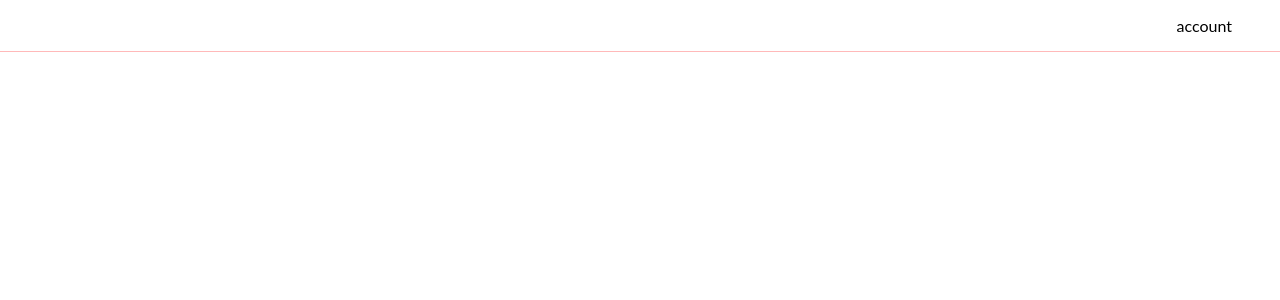
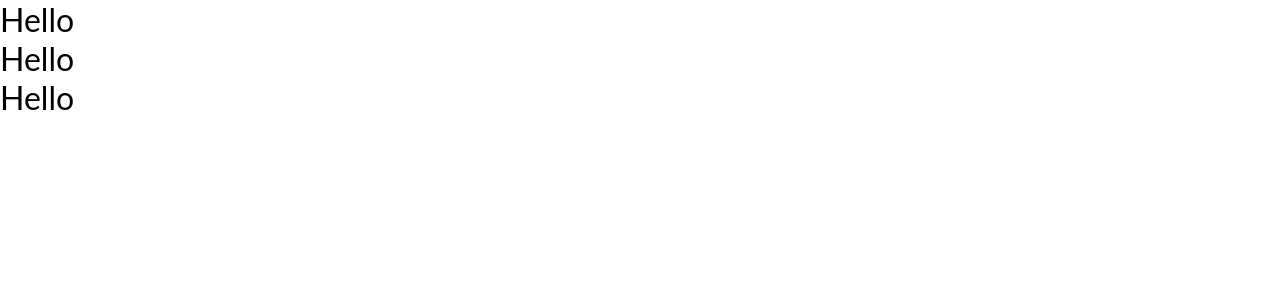
Before and after one commit to aadi-wadikar/mytypev2, a React (Vite) app: page / in a window 1280 px wide. Shown: the top 300 px of the page. Built offline with nearby package versions, Linux system fonts and the light colour scheme.

Commit message:
Revert "Added simple navigation bar"

```diff
--- a/src/App.tsx
+++ b/src/App.tsx
@@ -1,13 +1,9 @@
-import Navbar from "./comps/Navbar";
-
 function App() {
   return (
     <div id="app">
-      <header>
-        <Navbar></Navbar>
-      </header>
-      <main></main>
-      <footer></footer>
+      <h1>Hello</h1>
+      <h1>Hello</h1>
+      <h1>Hello</h1>
     </div>
   );
 }
--- a/src/comps/Navbar.tsx
+++ /dev/null
@@ -1,17 +0,0 @@
-import navStyles from "../styles/Navbar.module.css";
-
-function Navbar() {
-  return (
-    <nav>
-      <div className={`${navStyles.container} flexRowCenter`}>
-        <section className={navStyles.logo}>
-          <a href=""></a>
-        </section>
-
-        <section className={navStyles.menu}>account</section>
-      </div>
-    </nav>
-  );
-}
-
-export default Navbar;
--- a/src/styles/Common.css
+++ b/src/styles/Common.css
@@ -7,12 +7,6 @@
   flex-direction: row;
 }
 
-.flexRowCenter {
-  display: flex;
-  flex-direction: row;
-  align-items: center;
-}
-
 .flexColumn {
   display: flex;
   flex-direction: column;
--- a/src/styles/Navbar.module.css
+++ /dev/null
@@ -1,18 +0,0 @@
-nav {
-  padding: 0;
-  border-bottom: 1px solid rgba(255, 0, 0, 0.275);
-}
-
-.container {
-  justify-content: space-between;
-  padding: 1rem 3rem;
-}
-
-.logo {
-  font-size: 2rem;
-  font-weight: 500;
-}
-
-.menu {
-  font-weight: 400;
-}
```
